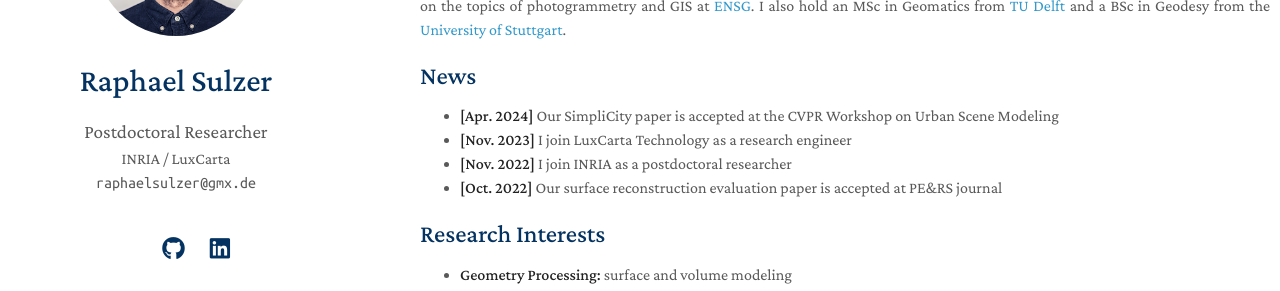
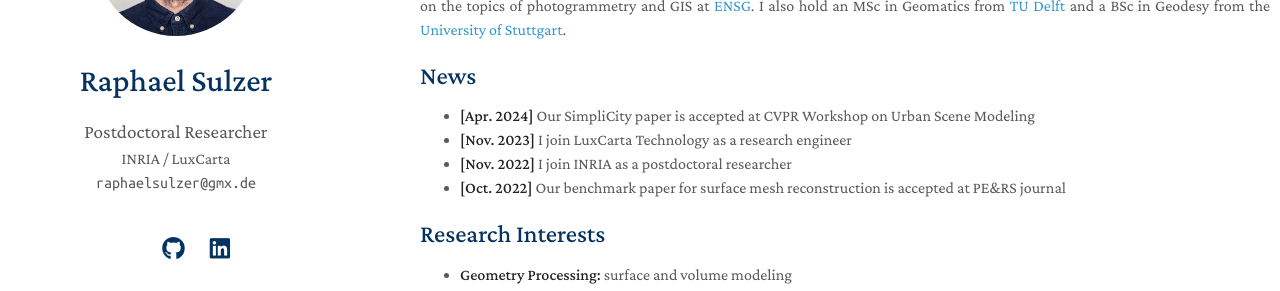
Before and after one commit to raphaelsulzer/raphaelsulzer.github.io, a Jekyll site: the page built from index.md, in a window 1280 px wide and 900 px high. Shown: the part 211-502 px from the top of the window. Built offline with Jekyll 4.4.1, drawn with Linux system fonts in a browser that asks for light colours; nearby versions of some CDN libraries; a style sheet for code colours, icons or effects is not loaded; our own code applies the rules of GitHub Pages for plain Markdown files.

Commit message:
first version going live

```diff
--- a/index.md
+++ b/index.md
@@ -8,10 +8,10 @@ I am postdoctoral researcher in the <a href="https://team.inria.fr/titane/team/"
 
 ## News
 
-- **[Apr. 2024]** Our SimpliCity paper is accepted at the CVPR Workshop on Urban Scene Modeling
+- **[Apr. 2024]** Our SimpliCity paper is accepted at CVPR Workshop on Urban Scene Modeling
 - **[Nov. 2023]** I join LuxCarta Technology as a research engineer
 - **[Nov. 2022]** I join INRIA as a postdoctoral researcher
-- **[Oct. 2022]** Our surface reconstruction evaluation paper is accepted at PE&RS journal
+- **[Oct. 2022]** Our benchmark paper for surface mesh reconstruction is accepted at PE&RS journal
 <!-- - **[Oct. 2022]** I succesfully defended my PhD at IGN
  --><!-- - **[Aug. 2022]** Our paper about surface reconstruction with visibility is accepted at ICPR 2023
  -->
```
Also changed, not shown: 1 other file.
